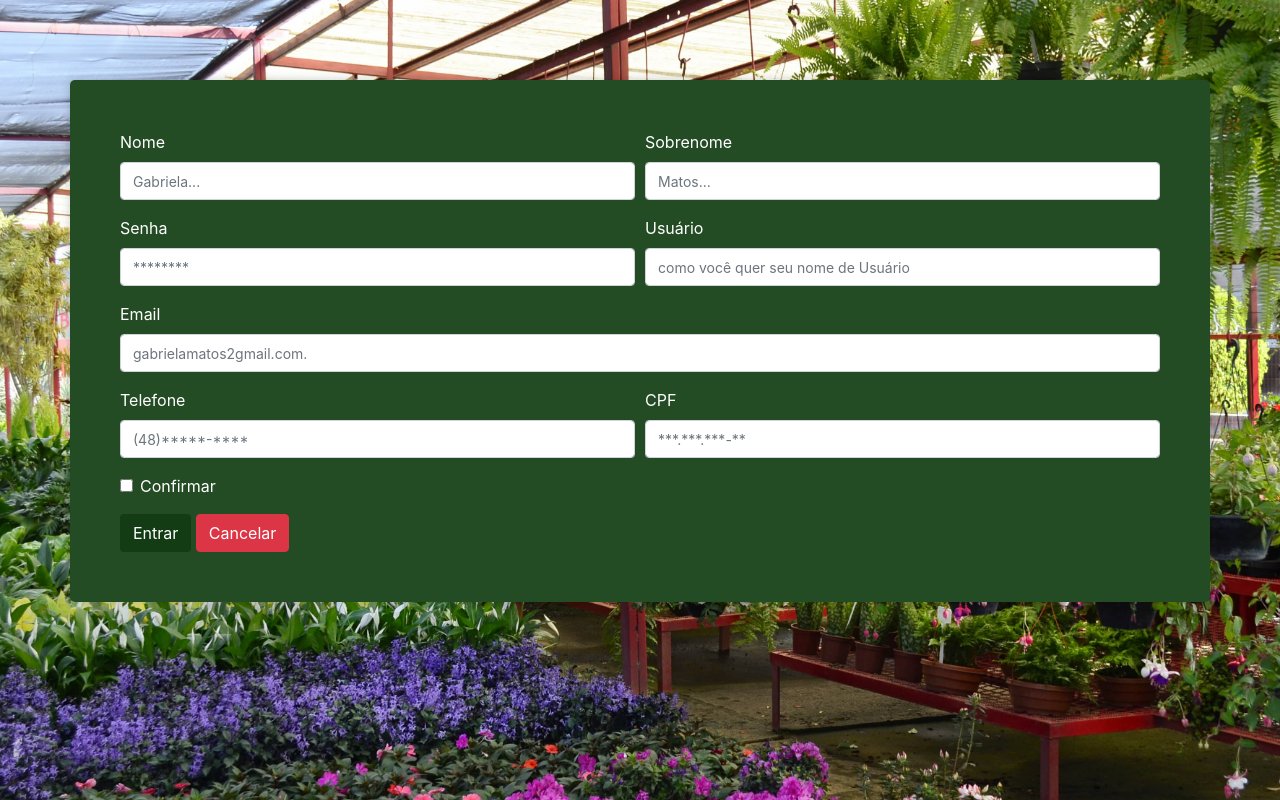
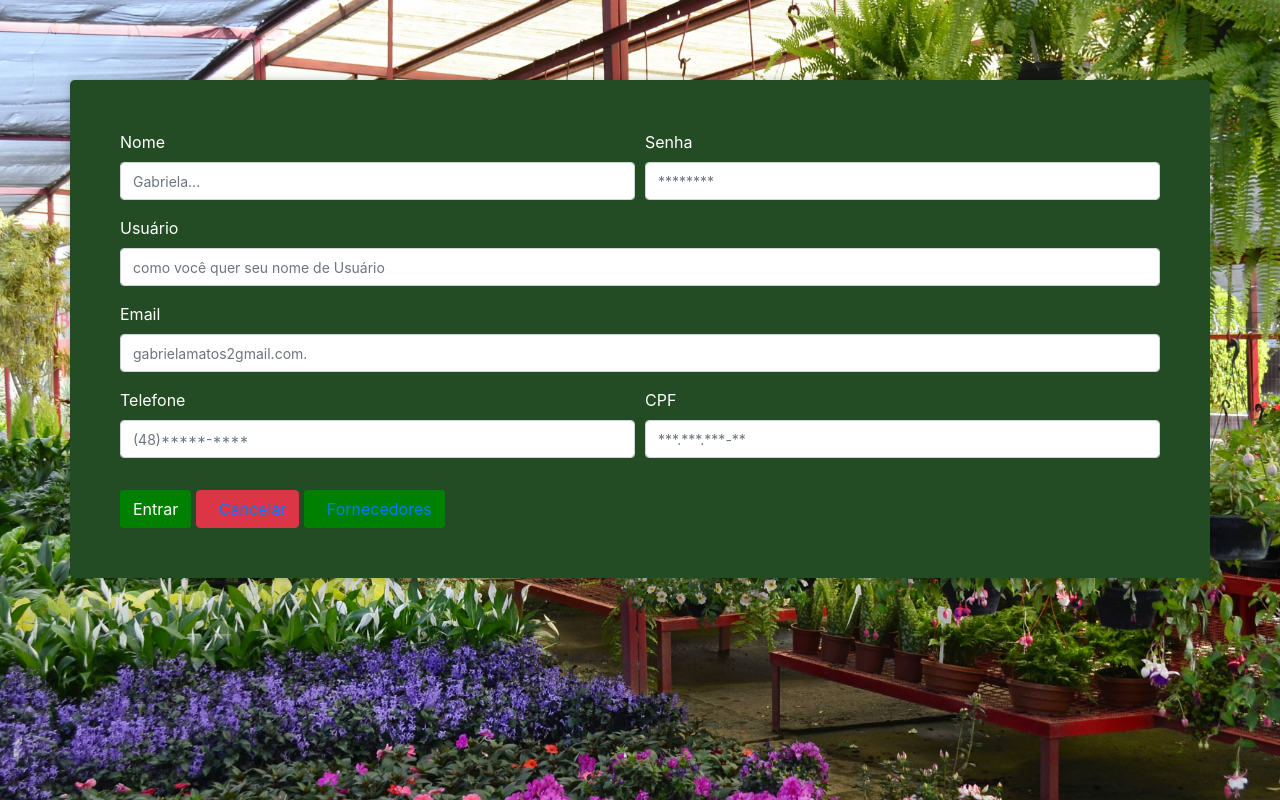
Before and after one commit to Arthurjorge3476/morningFlower, a PHP site: page /cadastro.html in a window 1280 px wide. Run offline with PHP 8.4, Linux system fonts and the light colour scheme.

Commit message:
arrumado

```diff
--- a/MODELO_LOGICO.sql
+++ b/MODELO_LOGICO.sql
@@ -1 +1,5 @@
 SELECT * FROM Morningflower.florista;
+
+desc florista;
+
+alter TABLE florista;
--- a/cadastro.html
+++ b/cadastro.html
@@ -20,15 +20,12 @@
         <label for="inputnome4">Nome</label>
         <input type="nome" class="form-control" id="inputnome4" placeholder="Gabriela...">
       </div>
-      <div class="form-group col-md-6">
-        <label for="inputsobrenome4">Sobrenome</label>
-        <input type="sobrenome" class="form-control" id="inputsorenome4" placeholder="Matos...">
-      </div>
+
       <div class="form-group col-md-6">
         <label for="inputPassword4">Senha</label>
         <input type="password" class="form-control" id="inputPassword4" placeholder="********">
       </div>
-      <div class="form-group col-md-6">
+      <div class="form-group col-md-12">
         <label for="inputusuario4">Usuário</label>
         <input type="usuario" class="form-control" id="inputusuario4" placeholder="como você quer seu nome de Usuário">
       </div>
@@ -48,15 +45,11 @@
     </div>
     </div>
     <div class="form-group">
-      <div class="form-check">
-        <input class="form-check-input" type="checkbox" id="gridCheck">
-        <label class="form-check-label" for="gridCheck">
-          Confirmar
-        </label>
-      </div>
+
     </div>
     <button type="submit" class="btn btn-cadastro">Entrar</button>
-    <button type="submit" class="btn btn-danger">Cancelar</button>
+    <button type="submit" class="btn btn-danger"><a href="index.html">Cancelar</a></button>
+    <button type="submit" class="btn btn-cadastro"><a href="fornecedores.html">Fornecedores</button></a>
   </form>
   </div>
 </body>
--- a/index.html
+++ b/index.html
@@ -24,7 +24,7 @@
           <li><a href="cadastro.html">Cadastrar</a></li>
           <li><a href="#">Funcionários</a></li>
           <li><a href="#">Produtos</a></li>
-          <li><a href="fornecedores.html">Fornecedores</a></li>
+          <li><a href="#">Fornecedores</a></li>
         </ul>
       </nav>
     </header>
--- a/telainicial.css
+++ b/telainicial.css
@@ -124,7 +124,13 @@ div.container{
 
 button.btn-cadastro {
     background-color:
-    #143c14 ;
+    green ;
+    color:white;
+}
+
+button.btn-fornecedores {
+    background-color:
+    #40e0d0;
     color:white;
 }
 
```
Also changed, not shown: fornecedores.html (+5 -10 lines).
